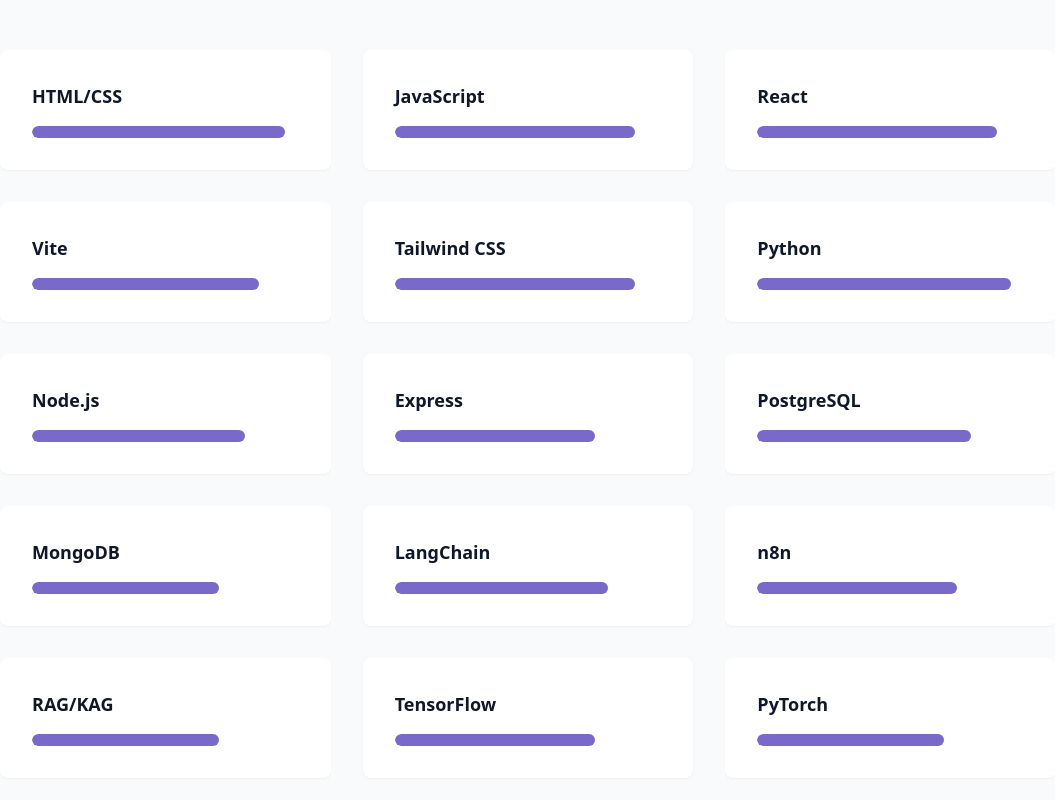
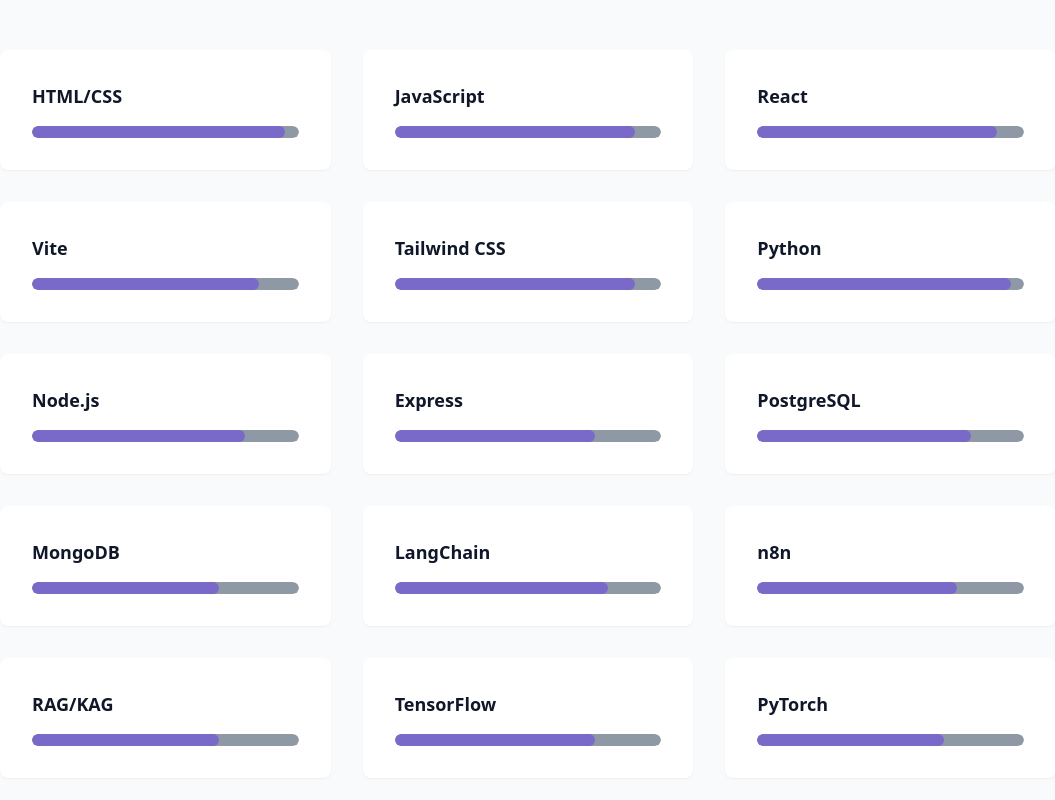
Before and after one commit to KarinaKKarinaK/react-portfolio, a React (Vite) app: page / in a window 1280 px wide. Shown: the part 1760-2560 px from the top of the page, without its empty margins (112-1167 px from the left). Built offline with nearby package versions, Linux system fonts and the light colour scheme.

Commit message:
Finished progress bar in skills section

```diff
--- a/src/components/SkillsSection.jsx
+++ b/src/components/SkillsSection.jsx
@@ -78,7 +78,7 @@
                 </div>
                 <div className="relative w-full h-3 rounded-full overflow-hidden">
                 {/* Background bar (100% filled) */}
-                <div className="absolute inset-0 bg-secondary/40 dark:bg-secondary/30 rounded-full" />
+                <div className="absolute inset-0 bg-slate-600/60 dark:bg-slate-700/80 rounded-full" />
                 {/* Progress bar */}
                 <div
                     className="absolute inset-y-0 left-0 bg-primary rounded-full origin-left animate-[grow_1.5s_ease-out]"
```
